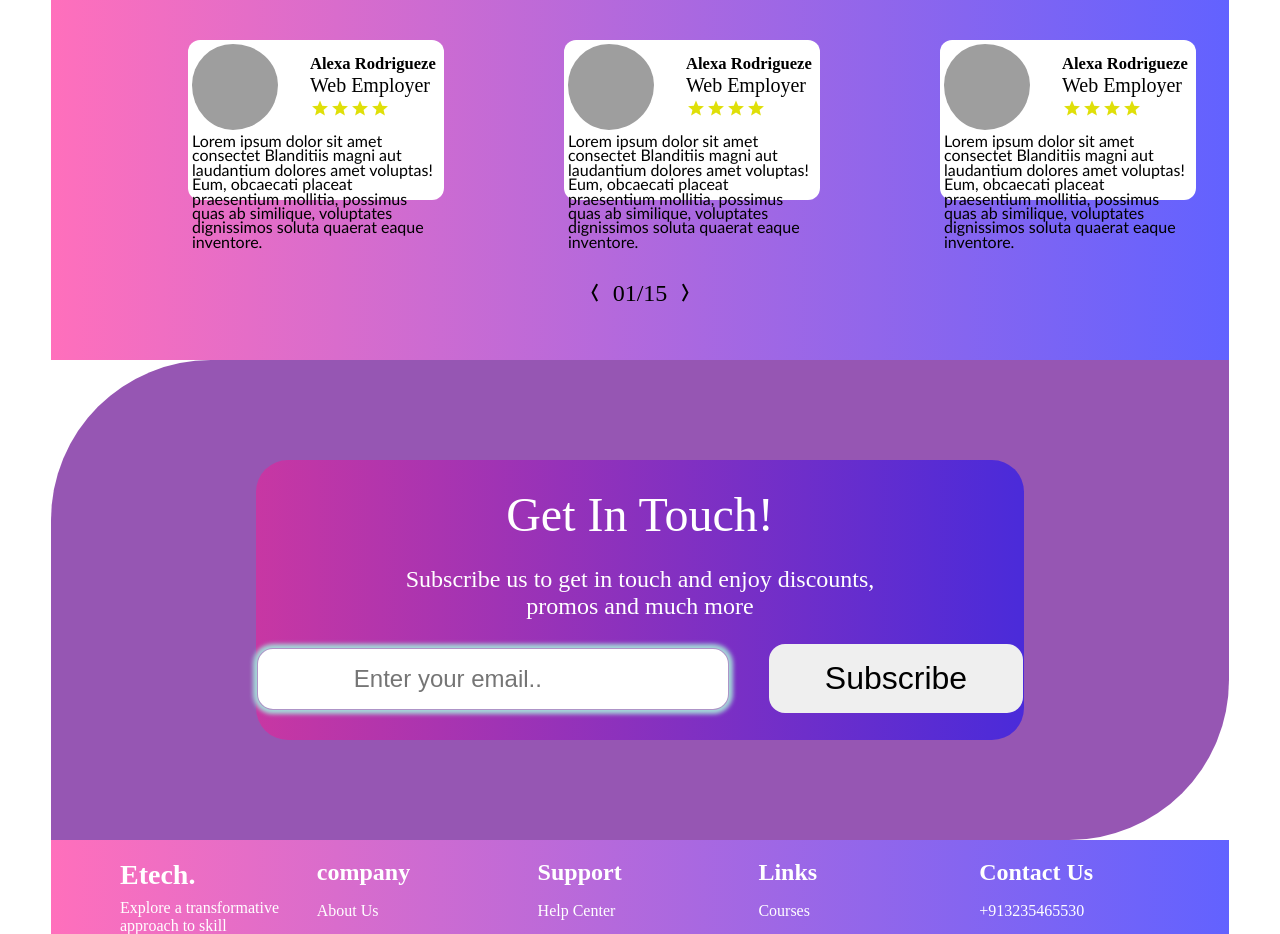
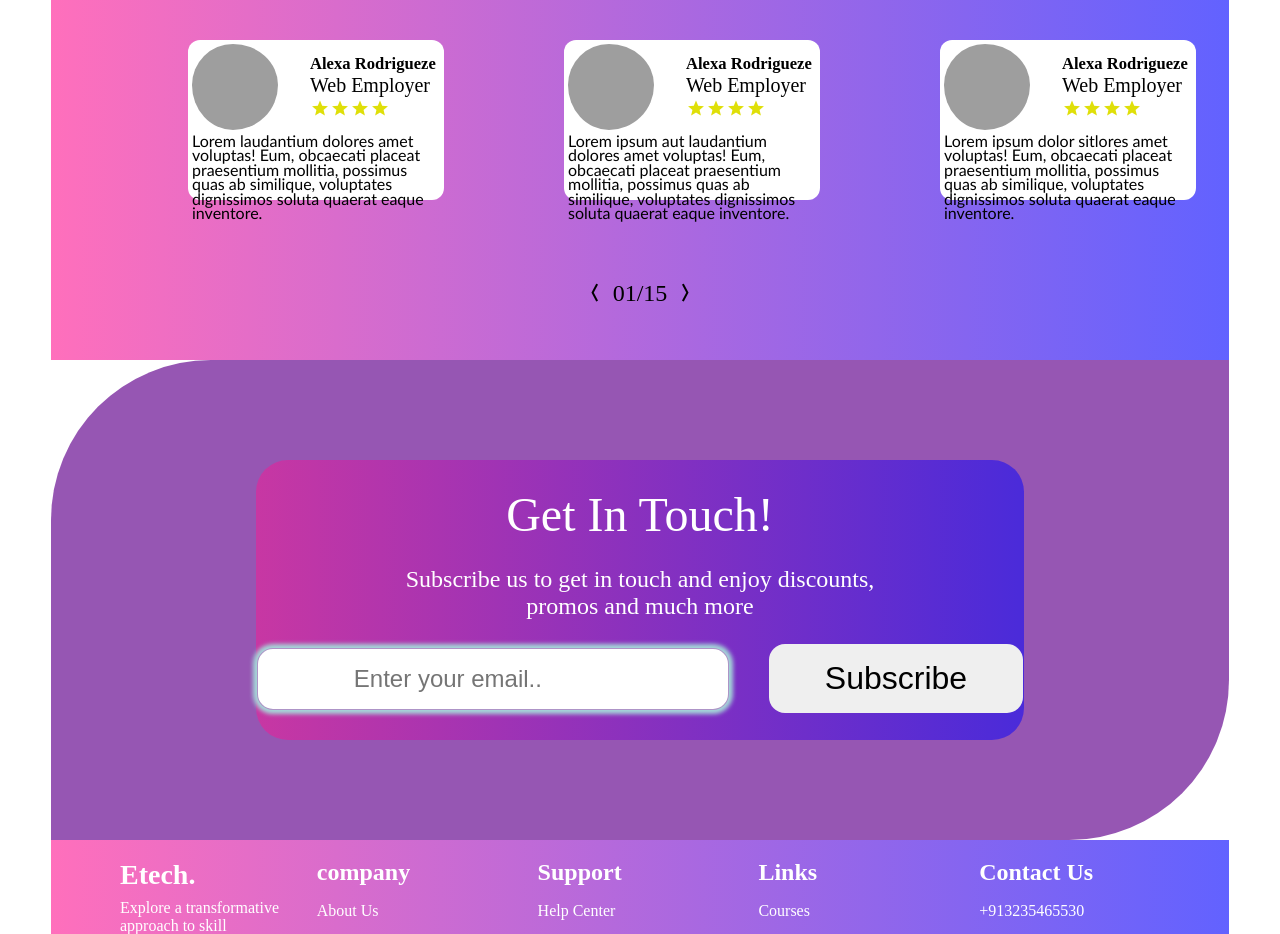
Before and after one commit to jageshwar03/Project-4, a plain HTML site: page index.html in a window 1280 px wide. Shown: the part 3320-4254 px from the top of the page. Drawn offline with nearby package versions, Linux system fonts and the light colour scheme; grey boxes are pictures that could not be loaded.

Commit message:
page 6 update

```diff
--- a/index.html
+++ b/index.html
@@ -323,7 +323,7 @@
                         </div>
 
                         <div class="card_box_1_bottum">
-                             <p>Lorem ipsum dolor sit amet consectet Blanditiis magni aut laudantium dolores amet voluptas! Eum, obcaecati placeat praesentium mollitia, possimus quas ab similique, voluptates dignissimos soluta quaerat eaque inventore.</p>
+                             <p>Lorem laudantium dolores amet voluptas! Eum, obcaecati placeat praesentium mollitia, possimus quas ab similique, voluptates dignissimos soluta quaerat eaque inventore.</p>
                         </div>
 
                     </div>
@@ -341,7 +341,7 @@
                       </div>
 
                       <div class="card_box_1_bottum">
-                           <p>Lorem ipsum dolor sit amet consectet Blanditiis magni aut laudantium dolores amet voluptas! Eum, obcaecati placeat praesentium mollitia, possimus quas ab similique, voluptates dignissimos soluta quaerat eaque inventore.</p>
+                           <p>Lorem ipsum  aut laudantium dolores amet voluptas! Eum, obcaecati placeat praesentium mollitia, possimus quas ab similique, voluptates dignissimos soluta quaerat eaque inventore.</p>
                       </div>
                     </div>
 
@@ -358,7 +358,7 @@
                       </div>
 
                       <div class="card_box_1_bottum">
-                           <p>Lorem ipsum dolor sit amet consectet Blanditiis magni aut laudantium dolores amet voluptas! Eum, obcaecati placeat praesentium mollitia, possimus quas ab similique, voluptates dignissimos soluta quaerat eaque inventore.</p>
+                           <p>Lorem ipsum dolor sitlores amet voluptas! Eum, obcaecati placeat praesentium mollitia, possimus quas ab similique, voluptates dignissimos soluta quaerat eaque inventore.</p>
                       </div>
                     </div>
                  </div>
```
